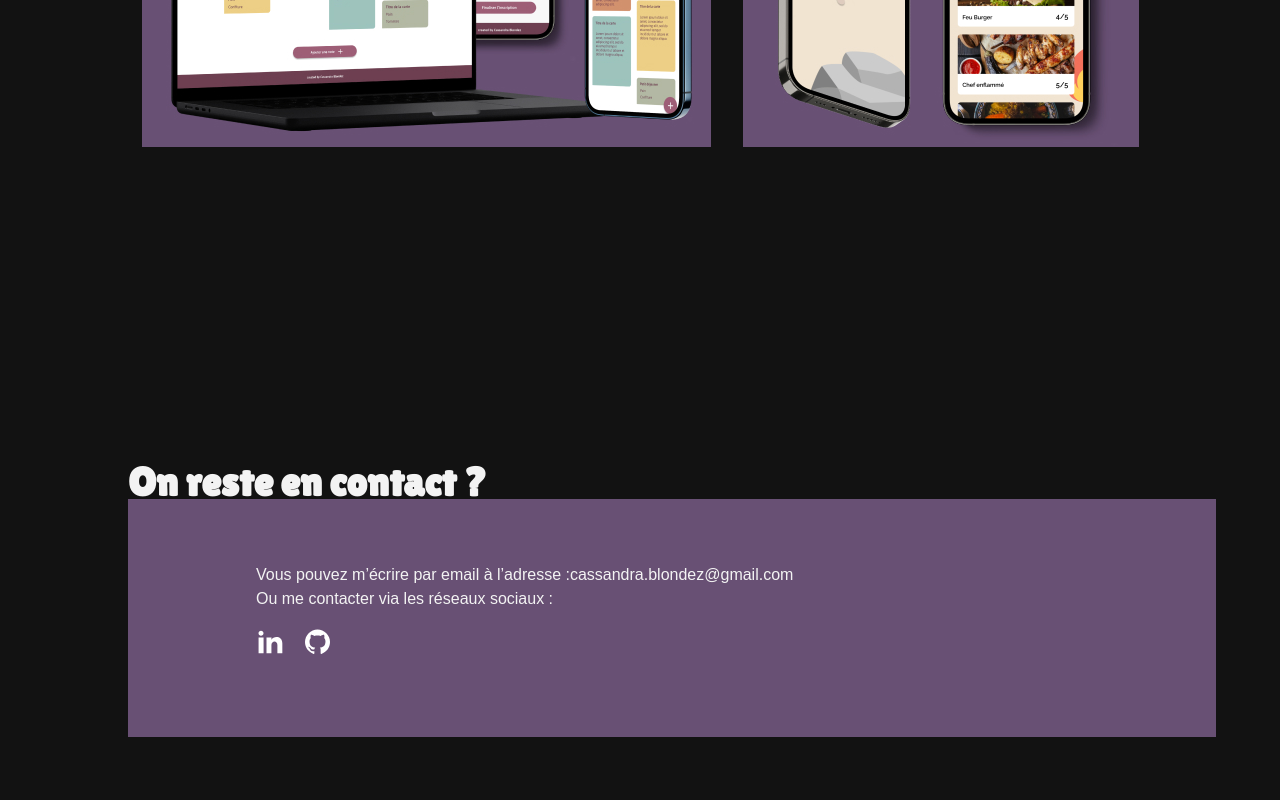
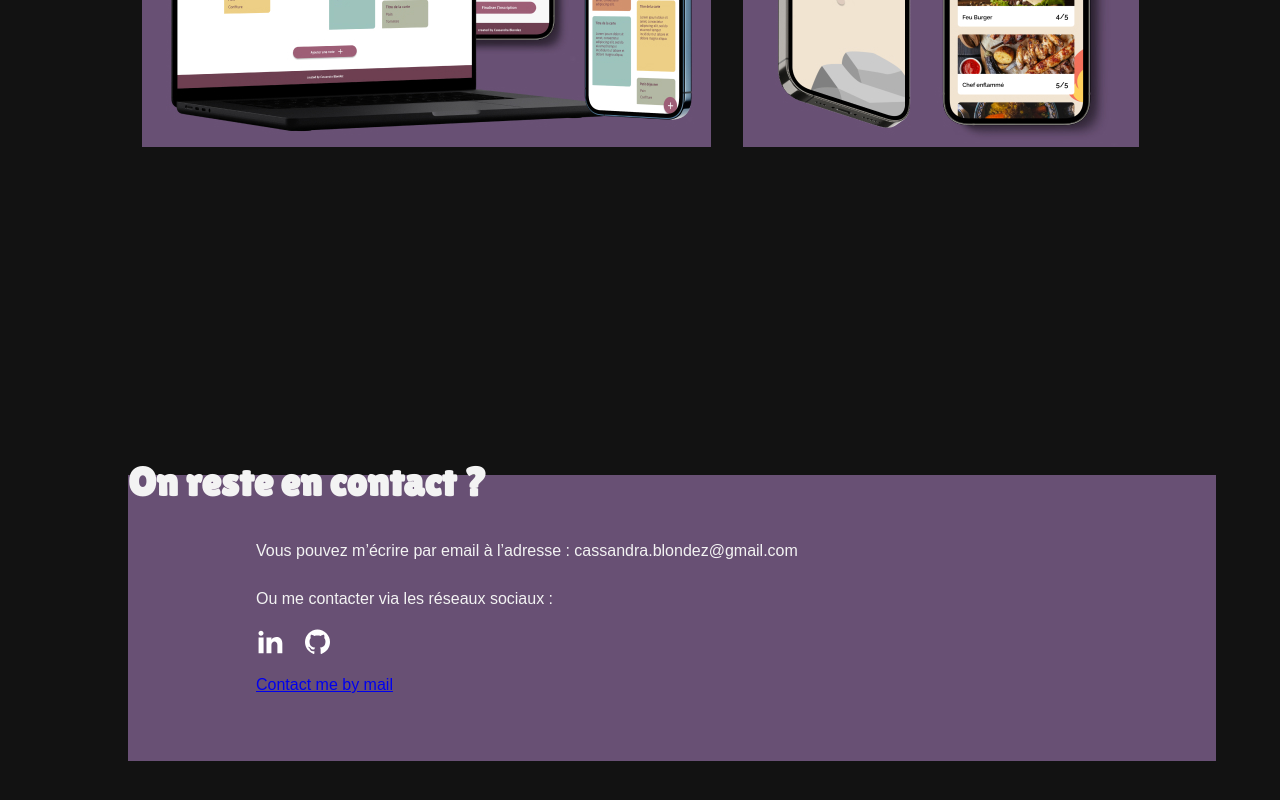
Before and after one commit to CassandraBZ/portfolio-app, a React (Vite) app: page / in a window 1280 px wide. Shown: the part 3120-3920 px from the top of the page. Built offline with nearby package versions, Linux system fonts and the light colour scheme; a web font is replaced by a local one.

Commit message:
add mail component

```diff
--- /dev/null
+++ b/src/components/Mail.jsx
@@ -0,0 +1,22 @@
+import { useCallback, useRef } from "react";
+
+function Mail() {
+  const myEmail = "cassandra.blondez@gmail.com";
+  const emailRef = useRef(null);
+
+  const handleClick = useCallback(() => {
+    const email = emailRef.current;
+    if (!email) return;
+
+    email.href = `mailto:${myEmail}`;
+    email.click();
+  }, [emailRef]);
+
+  return (
+    <a id="email" href="#" ref={emailRef} onClick={handleClick}>
+      Contact me by mail
+    </a>
+  );
+}
+
+export default Mail;
--- a/src/components/sections/Contacts.jsx
+++ b/src/components/sections/Contacts.jsx
@@ -2,6 +2,7 @@ import linkedin from "../../assets/linkedin-icon.svg";
 import github from "../../assets/github-icon.svg";
 
 import "../../assets/css/Contact.css";
+import Mail from "../Mail";
 
 function Contacts() {
   return (
@@ -10,13 +11,15 @@ function Contacts() {
       <div className="contact-content">
         <p>
           Vous pouvez m’écrire par email à l’adresse :
-          <a>cassandra.blondez@gmail.com</a>
+          <a> cassandra.blondez@gmail.com</a>
         </p>
+        <br />
         <p>Ou me contacter via les réseaux sociaux :</p>
         <div className="social">
           <img src={linkedin} alt="linkedin" />
           <img src={github} alt="github" />
         </div>
+        <Mail />
       </div>
     </div>
   );
```
